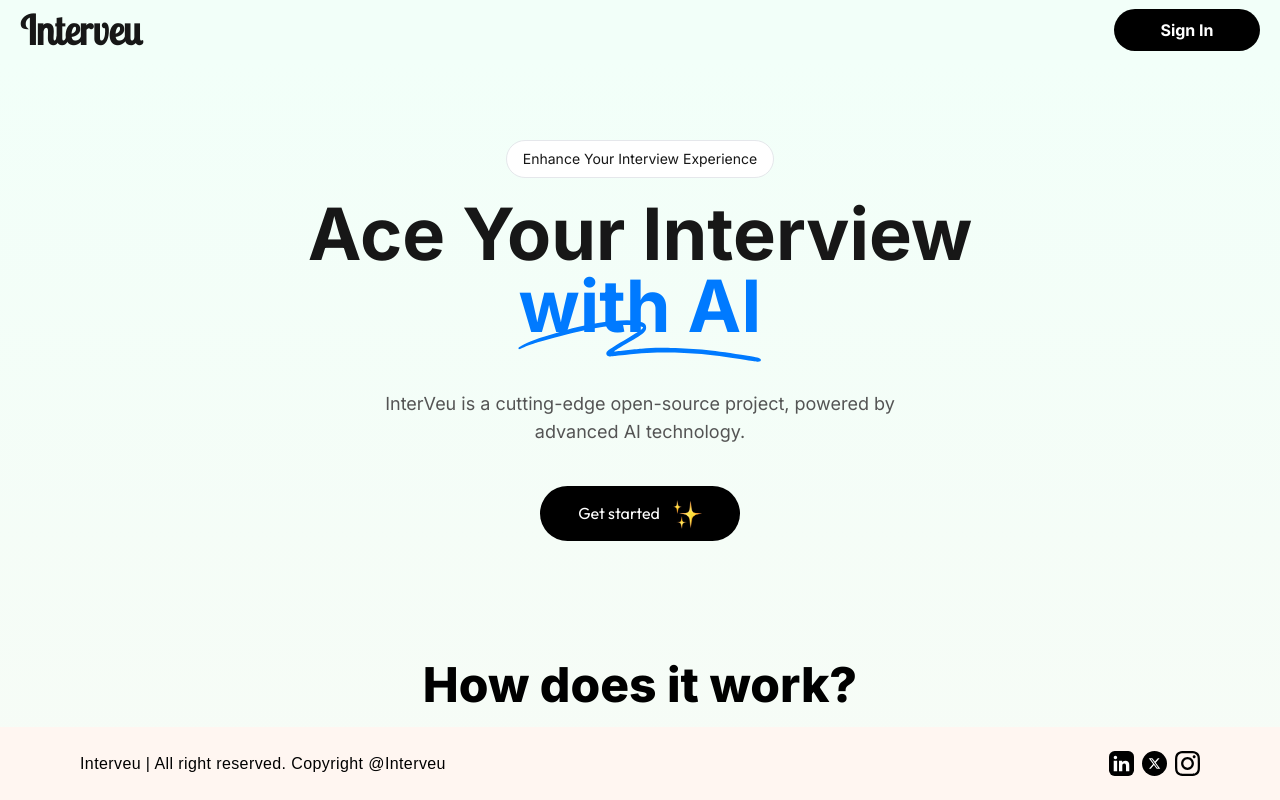
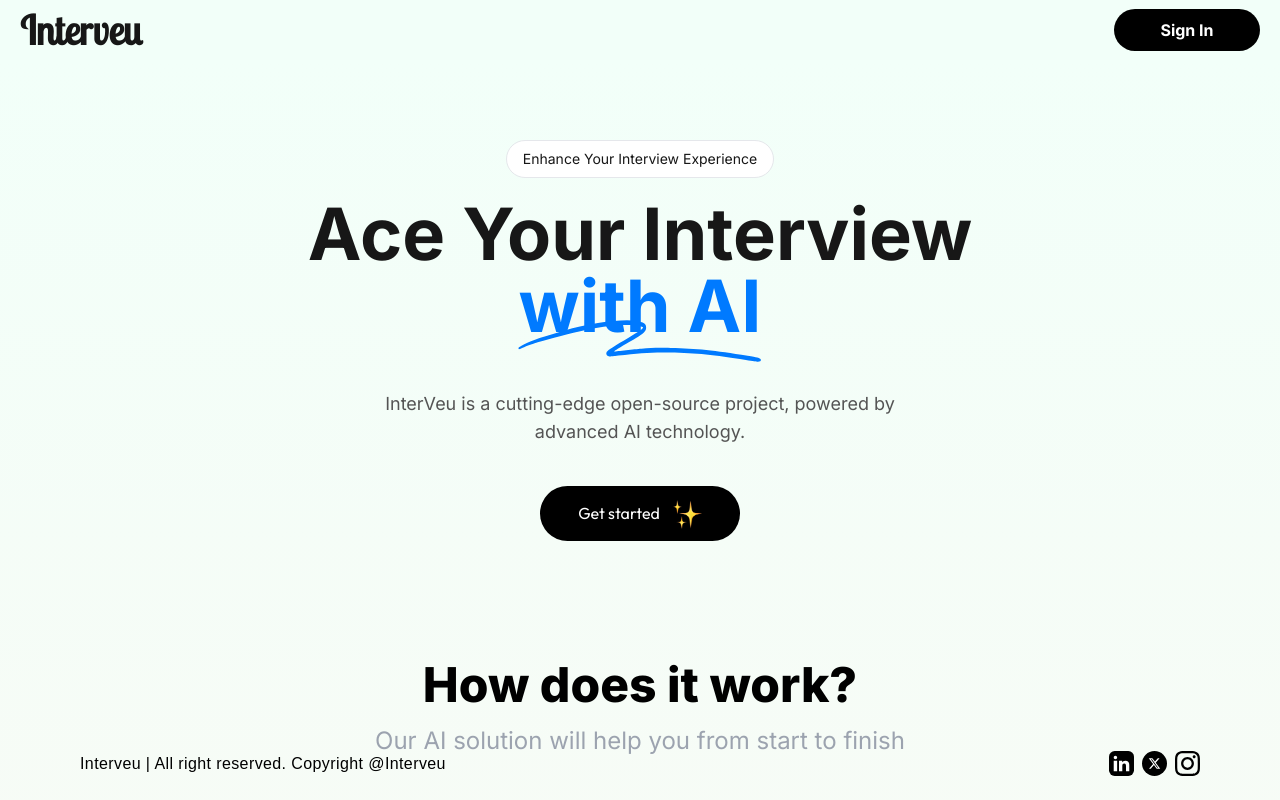
Before and after one commit to Sateesh2004/InterVue, a Next.js app in the folder frontend/: page / in a window 1280 px wide. Shown: the top 800 px of the page. Built offline with nearby package versions, Linux system fonts and the light colour scheme.

Commit message:
"Background color changed"

```diff
--- a/frontend/src/app/(pages)/dashboard/page.jsx
+++ b/frontend/src/app/(pages)/dashboard/page.jsx
@@ -58,7 +58,7 @@ const Page = () => {
 
 
   return (
-    <div className="py-6 bg-gradient-to-b from-[#F2FFF9] to-[#FFF6F1]">
+    <div className="py-6 bg-[#F2FFF9]">
     <ToastContainer />
     <h1 className="mt-6 px-10 text-3xl font-bold text-black">Dashboard</h1>
     <p className="text-gray-500 px-10 mb-10">Create and Start your AI Mock Interview</p>
--- a/frontend/src/components/Footer.jsx
+++ b/frontend/src/components/Footer.jsx
@@ -5,7 +5,7 @@ import Image from 'next/image';
 const Footer = () => {
   return (
 
-    <footer className="bg-[#FFF6F1] flex absolute bottom-0 left-0 right-0 justify-between items-center px-20 py-6 text-black font-[sans-serif] tracking-wide">
+    <footer className=" flex absolute bottom-0 left-0 right-0 justify-between items-center px-20 py-6 text-black font-[sans-serif] tracking-wide">
     <div>Interveu | All right reserved. Copyright @Interveu</div>
     <div className='flex gap-2'>
 
```
